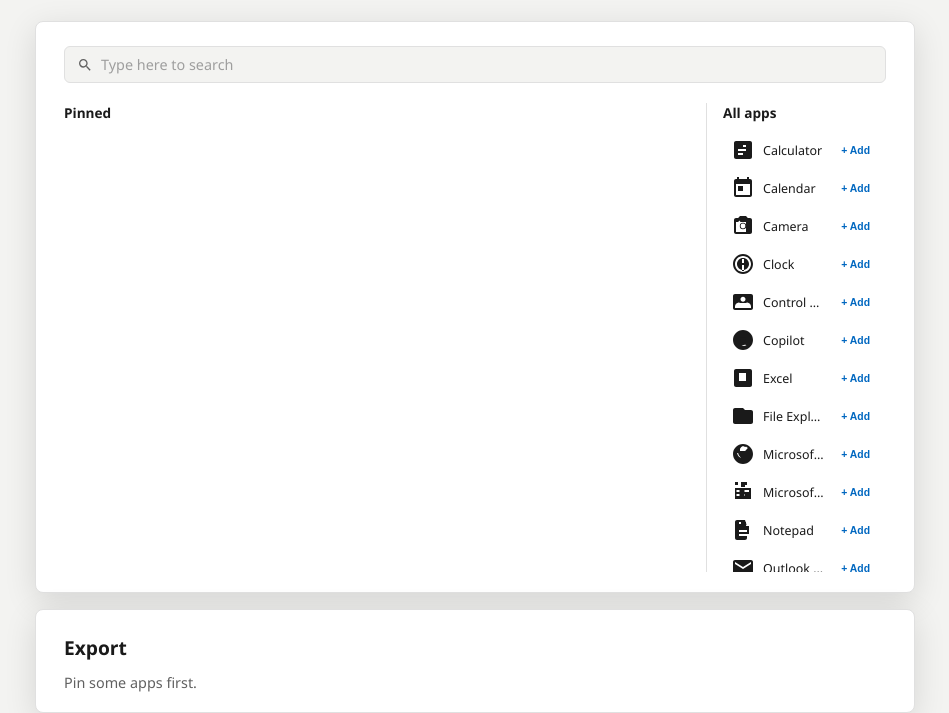
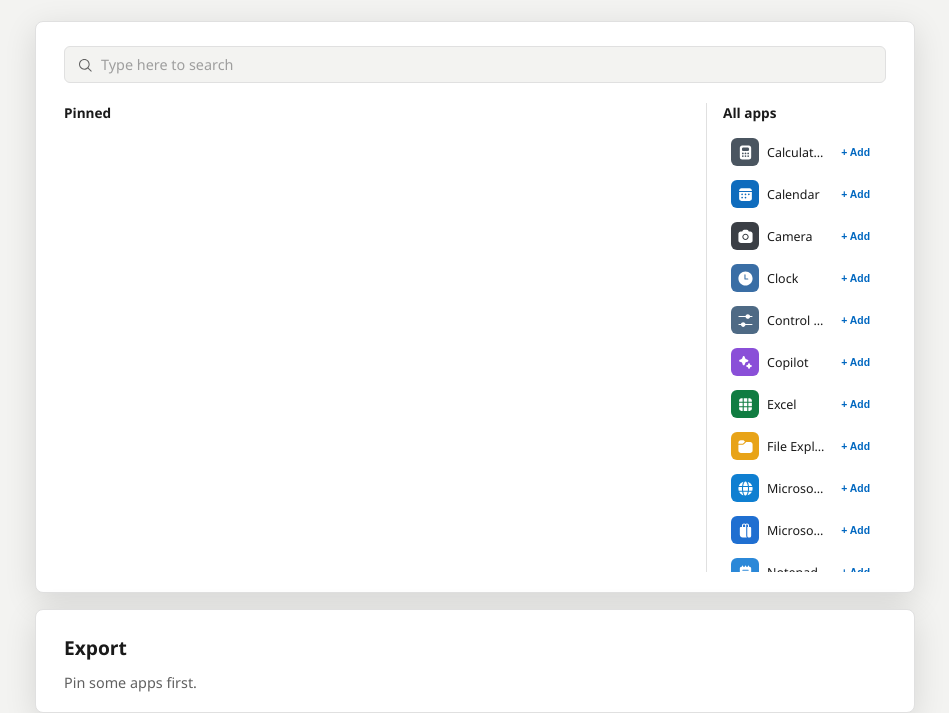
Before and after one commit to russiantux/win11-StartMenu-layoutSim, a plain HTML site: page index.html in a window 1280 px wide. Shown: the part 91-804 px from the top of the page, without its empty margins (165-1114 px from the left). Drawn offline with Linux system fonts and the light colour scheme.

Commit message:
Use Fluent UI icons on coloured app badges; add test runner
Co-Authored-By: Claude Opus 5.5 <noreply@anthropic.com>
Claude-Session: https://claude.ai/code/session_01S2oNCjdzHryBtqvDsXYgDB

```diff
--- a/css/styles.css
+++ b/css/styles.css
@@ -174,6 +174,13 @@ body {
   gap: 24px;
 }
 
+/* Pinned tile badge (coloured square with icon) */
+.pin-tile > .app-badge {
+  /* Badges are placed directly inside pin tiles (no wrapper) */
+}
+
+/* All apps row badges get smaller radius, set via JS style */
+
 /* --- Pinned area --- */
 .pinned-area {
   flex: 1 1 auto;
@@ -269,10 +276,19 @@ body {
   color: #ffffff;
 }
 
-.pin-icon {
-  color: var(--svg-color);
-  display: flex;
+/* Coloured app badge (badge with SVG icon inside). */
+.app-badge {
+  display: inline-flex;
   align-items: center;
+  justify-content: center;
+  border-radius: 8px;
+  color: #ffffff;
+  flex-shrink: 0;
+}
+
+/* Smaller radius for all-apps list badges (set via JS style property too). */
+.all-app-item > .app-badge {
+  border-radius: 6px;
 }
 
 .pin-label {
@@ -447,11 +463,7 @@ body {
 }
 
 @media (prefers-color-scheme: dark) {
-  .pin-tile .icon-svg,
-  .all-app-icon,
-  .pin-icon {
-    /* Dark mode — icons already inherit --svg-color */
-  }
+  /* Dark mode — badges set icon color via JS style = "white"; no CSS overrides needed */
 }
 
 /* ==========================================================================
--- a/js/startmenu.js
+++ b/js/startmenu.js
@@ -9,6 +9,7 @@
 
 import { getLayout, addPinned, removePinned, reorderPinned } from "./state.js";
 import { sortedCatalog } from "./catalog.js";
+import { ICONS, TILE_COLORS, FALLBACK_ICON } from "./icons.js";
 
 const PINS_PER_PAGE = 18; // 6 columns x 3 rows
 const COLS = 6;
@@ -28,6 +29,53 @@ function rerender() {
 }
 
 /**
+ * Create an icon <svg> element for a given key.
+ * Falls back to FALLBACK_ICON when the key isn't found.
+ * @param {string} key - The icon key (e.g., "folder", "settings").
+ * @param {number} size - Desired pixel size.
+ * @returns {SVGSVGElement|null}
+ */
+function createIcon(key, size) {
+  const icon = ICONS[key] || ICONS[FALLBACK_ICON];
+  if (!icon) return null;
+
+  const svg = document.createElementNS("http://www.w3.org/2000/svg", "svg");
+  svg.setAttribute("viewBox", icon.viewBox || "0 0 24 24");
+  svg.setAttribute("width", String(size));
+  svg.setAttribute("height", String(size));
+  svg.classList.add("icon-svg");
+  svg.innerHTML = icon.body;
+  return svg;
+}
+
+/**
+ * Create a coloured app badge containing an <svg> icon.
+ * Pinned tiles: size = 40, inner icon ≈ 25 (rounded).
+ * All apps rows: size = 28, inner icon ≈ 17.
+ * @param {string} key - The app's icon key (catalog.js `icon` field).
+ * @param {number} size - Badge width/height in px.
+ * @returns {HTMLElement} `<span class="app-badge">` or null
+ */
+function createAppBadge(key, size) {
+  const iconKey = key || FALLBACK_ICON;
+  const badge = document.createElement("span");
+  badge.className = "app-badge";
+  const tileColor = TILE_COLORS[iconKey] || TILE_COLORS[FALLBACK_ICON];
+  badge.style.background = tileColor;
+  badge.style.width = size + "px";
+  badge.style.height = size + "px";
+
+  const innerIcon = createIcon(key, Math.round(size * 0.62));
+  if (innerIcon) {
+    // White glyph for coloured badges: override color to white
+    innerIcon.style.color = "#fff";
+    badge.appendChild(innerIcon);
+  }
+
+  return badge;
+}
+
+/**
  * Render the Start menu into a container element.
  * @param {HTMLElement} container - The #startmenu-container element.
  */
@@ -44,7 +92,7 @@ export function renderStartMenu(container) {
   const panel = document.createElement("div");
   panel.className = "start-panel";
 
-  // --- Search box ---
+  // --- Search box (plain icon, no badge) ---
   const searchWrap = document.createElement("div");
   searchWrap.className = "search-bar";
 
@@ -177,16 +225,12 @@ function createPinTile(item) {
   tile.draggable = true;
   tile.tabIndex = 0; // keyboard focusable
 
-  const iconWrap = document.createElement("div");
-  iconWrap.className = "pin-icon";
-  const iconEl = createIcon(item.icon, 32);
-  if (iconEl) iconWrap.appendChild(iconEl);
+  const badge = createAppBadge(item.icon, 40);
+  if (badge) tile.appendChild(badge);
 
   const label = document.createElement("span");
   label.className = "pin-label";
   label.textContent = item.name;
-
-  tile.appendChild(iconWrap);
   tile.appendChild(label);
 
   // Remove button (x) on hover — dispatches event handled by main.js
@@ -370,10 +414,11 @@ function createAllAppsSidebar(catalog, pinned) {
     item.dataset.uid = entry.uid;
     item.dataset.name = entry.name;
 
-    const iconEl = createIcon(entry.icon, 24);
-    if (iconEl) {
-      iconEl.classList.add("all-app-icon");
-      item.appendChild(iconEl);
+    const badge = createAppBadge(entry.icon, 28);
+    if (badge) {
+      // All-apps badges use smaller radius
+      badge.style.borderRadius = "6px";
+      item.appendChild(badge);
     }
 
     const nameSpan = document.createElement("span");
@@ -418,50 +463,3 @@ function createAllAppsSidebar(catalog, pinned) {
   sidebar.appendChild(list);
   return sidebar;
 }
-
-// --- Icon system: inline SVGs for ~20 Windows 11 apps ---
-
-/**
- * Create an icon element for a given icon key.
- * @param {string} key - The icon key (e.g., "folder", "settings").
- * @param {number} size - Desired pixel size.
- * @returns {SVGSVGElement|null}
- */
-function createIcon(key, size) {
-  const icons = {
-    edge: `<path d="M12 2C6.477 2 2 6.477 2 12s4.477 10 10 10 10-4.477 10-10S17.523 2 12 2zm0 2c1.93 0 3.7.68 5.05 1.82L14.15 9H9V6.65A5.974 5.974 0 0 1 12 4c3.314 0 6 2.686 6 6s-2.686 6-6 6a6 6 0 0 1-5.914-5H7.1a6.988 6.988 0 0 0 6.9 6c3.314 0 6-2.686 6-6s-2.686-6-6-6z" fill="currentColor"/>`,
-    folder: `<path d="M10 4H4c-1.1 0-2 .9-2 2v12c0 1.1.9 2 2 2h16c1.1 0 2-.9 2-2V8c0-1.1-.9-2-2-2h-6l-2-2z" fill="currentColor"/>`,
-    settings: `<path d="M19.14 12.94c.04-.3.06-.61.06-.94 0-.32-.02-.64-.07-.94l2.03-1.58a.49.49 0 0 0 .12-.61l-1.92-3.32a.49.49 0 0 0-.59-.22l-2.39.96c-.5-.38-1.03-.7-1.62-.94l-.36-2.54a.484.484 0 0 0-.48-.41h-3.84c-.24 0-.43.17-.47.41l-.36 2.54c-.59.24-1.13.57-1.62.94l-2.39-.96a.49.49 0 0 0-.59.22L2.74 8.87c-.12.21-.08.47.12.61l2.03 1.58c-.05.3-.07.62-.07.94s.02.64.07.94l-2.03 1.58a.49.49 0 0 0-.12.61l1.92 3.32c.12.22.37.29.59.22l2.39-.96c.5.38 1.03.7 1.62.94l.36 2.54c.05.24.24.41.48.41h3.84c.24 0 .44-.17.47-.41l.36-2.54c.59-.24 1.13-.56 1.62-.94l2.39.96c.22.08.47 0 .59-.22l1.92-3.32c.12-.21.08-.47-.12-.61l-2.03-1.58zM12 15.6A3.6 3.6 0 1 1 12 8.4a3.6 3.6 0 0 1 0 7.2z" fill="currentColor"/>`,
-    store: `<path d="M10 2h4v5h-4V2zM7 5H4V2h3v3zm6 0V2h3v3h-3zM4 8v11h16V8H4zm1.5 2h3v2h-3v-2zm0 4h3v2h-3v-2zm5-4h3v2h-3v-2zm0 4h3v2h-3v-2zm5-4h2.5v2H10.5v-2zm0 4H13v2h-2.5v-2z" fill="currentColor"/>`,
-    notepad: `<path d="M6 2c-1.1 0-2 .9-2 2v16c0 1.1.9 2 2 2h8c1.1 0 2-.9 2-2V8L14 2H6zm0 18V4h6.5l3.5 3.5V16h2V8h-3v-4H10v2H8V4H6zm2-8h8v2H8v-2zm0 4h8v2H8v-2z" fill="currentColor"/>`,
-    calculator: `<path d="M19 3H5c-1.1 0-2 .9-2 2v14c0 1.1.9 2 2 2h14c1.1 0 2-.9 2-2V5c0-1.1-.9-2-2-2zm-7 14H7v-2h5v2zm0-4H7v-2h5v2zm3 0h-3v-2h3v2zm0-4h-3V7h3v4z" fill="currentColor"/>`,
-    paint: `<path d="M18.5 2.5c-.78-.78-2.05-.78-2.83 0L6.17 12l-4.17 1 1-4.17L12 3.83l6.5 6.5 2-2c.78-.78.78-2.05 0-2.83L18.5 2.5zM14.17 9.67L4 16.33V20h3.67l5.83-7.5-1.33-1.33-.13.5zM2 20l4-1" fill="none" stroke="currentColor" stroke-width="2"/>
-             <circle cx="15.5" cy="6.5" r="1.5" fill="currentColor"/>
-             <circle cx="12.5" cy="9.5" r="1.5" fill="currentColor"/>`,
-    photos: `<path d="M20 4H4c-1.1 0-2 .9-2 2v12c0 1.1.9 2 2 2h16c1.1 0 2-.9 2-2V6c0-1.1-.9-2-2-2zm0 14H4V6h16v12zM6.5 11l2.5-3L9 11H6l0-1c0-.55.45-1 1-1h6c.55 0 1 .45 1 1v3H8l-1.5-2z" fill="currentColor"/>`,
-    terminal: `<path d="M20 4H4c-1.1 0-2 .9-2 2v12c0 1.1.9 2 2 2h16c1.1 0 2-.9 2-2V6c0-1.1-.9-2-2-2zm0 14H4V6h16v12zM7.5 15l4.5-6.5L7.5 5v3h6l-3.5 4L13.5 15v-3H7.5z" fill="currentColor"/>`,
-    outlook: `<path d="M20 4H4c-1.1 0-2 .9-2 2v12c0 1.1.9 2 2 2h16c1.1 0 2-.9 2-2V6c0-1.1-.9-2-2-2zm0 4l-8 5-8-5V6l8 5 8-5v2z" fill="currentColor"/>`,
-    word: `<path d="M19 3H5c-1.1 0-2 .9-2 2v14c0 1.1.9 2 2 2h14c1.1 0 2-.9 2-2V5c0-1.1-.9-2-2-2zm-4 12h-2V8H8.5v7H6.5V8H5v7H4V7h2l1.5 2L10 7h2v8zm3.5-4c-.83 0-1.5.67-1.5 1.5s.67 1.5 1.5 1.5 1.5-.67 1.5-1.5-.67-1.5-1.5-1.5zm0 2.5c-.55 0-1-.45-1-1s.45-1 1-1 1 .45 1 1-.45 1-1 1z" fill="currentColor"/>`,
-    excel: `<path d="M19 3H5c-1.1 0-2 .9-2 2v14c0 1.1.9 2 2 2h14c1.1 0 2-.9 2-2V5c0-1.1-.9-2-2-2zm-4 12H8V7h7v8zm2.5-4c-.83 0-1.5.67-1.5 1.5s.67 1.5 1.5 1.5 1.5-.67 1.5-1.5-.67-1.5-1.5-1.5zm0 2.5c-.55 0-1-.45-1-1s.45-1 1-1 1 .45 1 1-.45 1-1 1z" fill="currentColor"/>`,
-    powerpoint: `<path d="M19 3H5c-1.1 0-2 .9-2 2v14c0 1.1.9 2 2 2h14c1.1 0 2-.9 2-2V5c0-1.1-.9-2-2-2zm-4 12h-5V7h5v8zm-3.5-4l-2 3H7.5l2-3h-2V8h5v3z" fill="currentColor"/>`,
-    teams: `<path d="M12 2C6.48 2 2 6.48 2 12s4.48 10 10 10 10-4.48 10-10S17.52 2 12 2zm4.64 6.8c-.62 1.34-2.02 2.55-3.8 3.14.19-.36.44-.82.57-1.07.15-.29.3-.63.41-.93.06-.14.1-.28.14-.41l.09-.27c.61.15 1.08.34 1.24.73.14.34.09.76-.05 1.12l-.01.03c.44-.48.75-1.05.87-1.66.08-.42.03-.83-.12-1.15l-.05-.09c-.62.77-1.48 1.33-2.45 1.6l-.07.02c-.29-.44-.56-.87-.81-1.24l-.06-.09c.73-.29 1.35-.74 1.8-1.3.08-.1.15-.2.21-.3C14.97 7.68 16.05 8.53 16.64 9.8zm-9.28-.03c.57-1.26 1.5-2.28 2.64-2.93.07-.04.14-.08.21-.11l.06-.03c.25.39.53.83.79 1.2l.06.09c-.64.28-1.17.68-1.55 1.16l-.04.05c-.14-.34-.28-.67-.41-.99l-.03-.07c-.55.23-1.02.56-1.39.97l-.03.04c-.58.66-.87 1.48-.83 2.35l.01.14c.12.96.57 1.83 1.25 2.48l.03.03c-.6-.5-1.03-1.16-1.22-1.91l-.01-.04c-.15-.67-.08-1.37.22-1.99l.04-.08c.24-.52.6-1 .84-1.08l.01 0z" fill="currentColor"/>`,
-    snipping: `<path d="M6 2h12c1.1 0 2 .9 2 2v8c0 1.1-.9 2-2 2h-3l-3 3-3-3H6c-1.1 0-2-.9-2-2V4c0-1.1.9-2 2-2zm0 2v8h3l3 3 3-3h3V4H6zm1 2h8v2H7V6z" fill="currentColor"/>`,
-    clock: `<path d="M12 2C6.48 2 2 6.48 2 12s4.48 10 10 10 10-4.48 10-10S17.52 2 12 2zm0 18c-4.41 0-8-3.59-8-8s3.59-8 8-8 8 3.59 8 8-3.59 8-8 8zm0-14c-3.32 0-6 2.68-6 6s2.68 6 6 6 6-2.68 6-6-2.68-6-6-6zm1 13h-2v-6h2v6zm0-8h-2V7h2v2z" fill="currentColor"/>`,
-    calendar: `<path d="M19 3h-1V1h-2v2H8V1H6v2H5c-1.11 0-1.99.9-1.99 2L3 19c0 1.1.89 2 2 2h14c1.1 0 2-.9 2-2V5c0-1.1-.9-2-2-2zm0 16H5V8h14v11zM7 10h5v5H7v-5z" fill="currentColor"/>`,
-    camera: `<path d="M12 15.2a3.2 3.2 0 1 0 0-6.4 3.2 3.2 0 0 0 0 6.4zm0-5.6a2.4 2.4 0 1 1 0 4.8 2.4 2.4 0 0 1 0-4.8zM9 2L7.17 4H5c-1.1 0-2 .9-2 2v12c0 1.1.9 2 2 2h14c1.1 0 2-.9 2-2V6c0-1.1-.9-2-2-2h-2.17L15 2H9zm12 16H5V8h2.05l1.5-1.5L9.5 8H15v10z" fill="currentColor"/>`,
-    copilot: `<path d="M12 2C6.48 2 2 6.48 2 12s4.48 10 10 10 10-4.48 10-10S17.52 2 12 2zm3.6 14.9c-.9.6-2 .95-3.2 1h-.04c-3.3-.1-5.96-2.76-6.06-6.06v-.04c0-1.2.35-2.32.95-3.2l.04-.06C5.78 7.1 4.93 9.22 5 11.46c.06 3.18 2.56 5.74 5.74 5.94h.04c2.14-.06 4.07-1 5.32-2.49l-.04.05c-.56.78-1.3 1.42-2.16 1.94z" fill="currentColor"/>
-             <circle cx="12" cy="12" r="3" fill="currentColor"/>`,
-    controlpanel: `<path d="M20 4H4c-1.1 0-2 .9-2 2v12c0 1.1.9 2 2 2h16c1.1 0 2-.9 2-2V6c0-1.1-.9-2-2-2zm-8 2.76c1.38 0 2.5 1.12 2.5 2.5s-1.12 2.5-2.5 2.5S9.5 10.64 9.5 9.26s1.12-2.5 2.5-2.5zM4 18v-1.46c0-2.15 1.67-3.93 3.78-4.07C8.62 12.82 9.75 13 11 13h2c1.25 0 2.38-.18 3.22-.53C18.33 12.61 20 14.39 20 16.54V18H4z" fill="currentColor"/>`,
-    search: `<path d="M15.5 14h-.79l-.28-.27A6.47 6.47 0 0 0 16 9.5 6.5 6.5 0 1 0 9.5 16c1.61 0 3.09-.59 4.23-1.57l.27.28v.79l5 4.99L20.49 19l-4.99-5zm-6 0C7.01 14 5 11.99 5 9.5S7.01 5 9.5 5 14 7.01 14 9.5 11.99 14 9.5 14z" fill="currentColor"/>`,
-  };
-
-  if (!icons[key]) return null;
-
-  const svg = document.createElementNS("http://www.w3.org/2000/svg", "svg");
-  svg.setAttribute("viewBox", "0 0 24 24");
-  svg.setAttribute("width", String(size));
-  svg.setAttribute("height", String(size));
-  svg.classList.add("icon-svg");
-  svg.innerHTML = icons[key];
-  return svg;
-}
```
Also changed, not shown: 1 other file.
